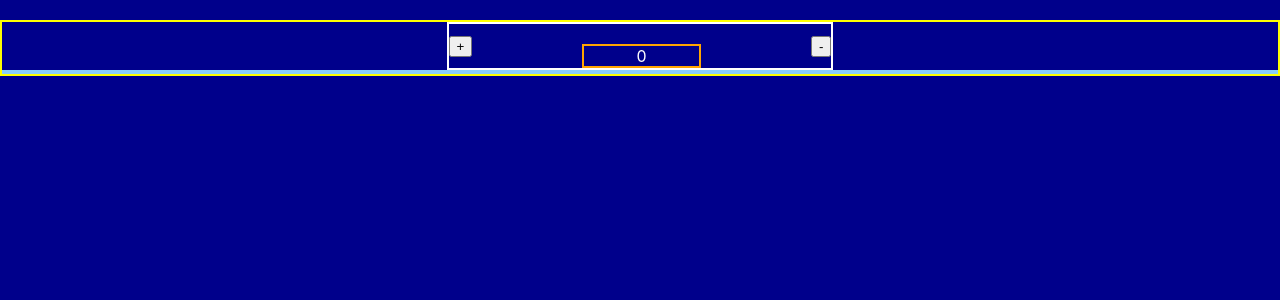
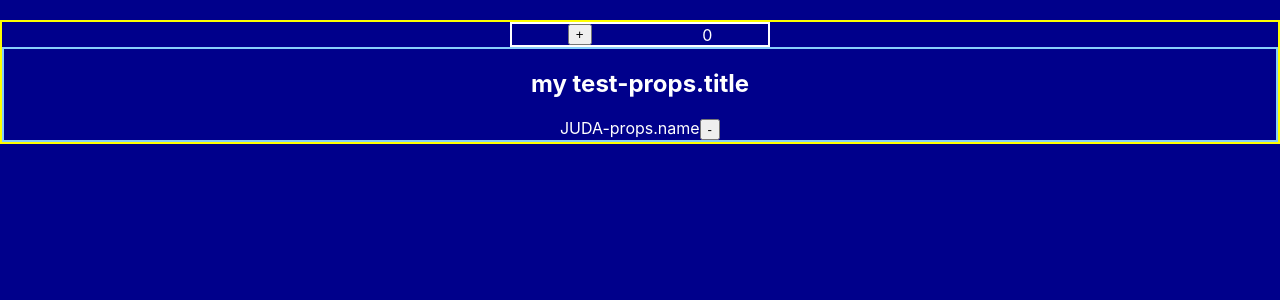
Before and after one commit to TLRKiliann/react-app, a React (Create React App) app in the folder app-test/: page / in a window 1280 px wide. Shown: the top 300 px of the page. Built offline with nearby package versions, Linux system fonts and the light colour scheme.

Commit message:
setup for testing

```diff
--- a/app-test/package.json
+++ b/app-test/package.json
@@ -4,7 +4,6 @@
   "private": true,
   "dependencies": {
     "@testing-library/jest-dom": "^5.16.4",
-    "@testing-library/react": "^13.2.0",
     "@testing-library/user-event": "^13.5.0",
     "react": "^18.1.0",
     "react-dom": "^18.1.0",
@@ -34,5 +33,9 @@
       "last 1 firefox version",
       "last 1 safari version"
     ]
+  },
+  "devDependencies": {
+    "@testing-library/react": "^13.2.0",
+    "jest": "^28.1.0"
   }
 }
--- a/app-test/src/App.css
+++ b/app-test/src/App.css
@@ -14,7 +14,7 @@ body {
 }
 
 #first--div {
-  width: 30%;
+  width: 20%;
   margin: auto;
   display: flex;
   flex-direction: row;
@@ -23,16 +23,6 @@ body {
   border: 2px solid white;
 }
 
-#second--div {
-  width: 30%;
-  margin: auto;
-  margin-top: 20px;
-  display: flex;
-  flex-direction: row;
-  align-items: center;
-  justify-content: space-around;
-  border: 2px solid orange;
-}
 
 #third--div {
   width: 30%;
--- a/app-test/src/App.js
+++ b/app-test/src/App.js
@@ -12,21 +12,26 @@ class App extends React.Component {
     this.decrement = this.decrement.bind(this);
   }
 
-   increment = () => {
+  increment = () => {
     const { count } = this.state;
-    this.setState({count: count + 1});
-    }
-
-  decrement() {
-    const { count } = this.state;
-    this.setState({count: count - 1});
+    this.setState({ count: count + 1 });
   }
 
+  decrement = () => {
+    const { count } = this.state;
+    this.setState({ count: count - 1 });
+  }
 
   render() {
     const {
       count
     } = this.state;
+
+    const someStuff = {
+      title: "My test",
+      name: "Juda",
+      decrease: (e) => {this.decrement(e)}
+    };
 
     return (
 
@@ -38,17 +43,13 @@ class App extends React.Component {
             +
           </button>
 
-          <div id="second--div">
+          <div id="second--div" title="Display">
             {count}
           </div>
 
-          <button onClick={(e) => {this.decrement(e)}}>
-            -
-          </button>
-
         </div>
 
-        <CallFunction id="third--div" />
+        <CallFunction id="third--div" {...someStuff} />
 
       </div>
     );
@@ -57,9 +58,18 @@ class App extends React.Component {
 
 const CallFunction = (props) => {
 
+  const id = props.title.toLowerCase()
+  const legendary = props.name.toUpperCase();
+
   return (
+    <div id="func--div">
 
-    <div id="func--div">
+      <h2 id={`${id}-for ever`}>{`${id}-props.title`}</h2>
+      {`${legendary}-props.name`}
+
+      <button type="button" onClick={(e) => {props.decrease(e)}}>
+        -
+      </button>
 
     </div>
 
```
Also changed, not shown: 2 other files (tests, documents, lock files or other folders).
